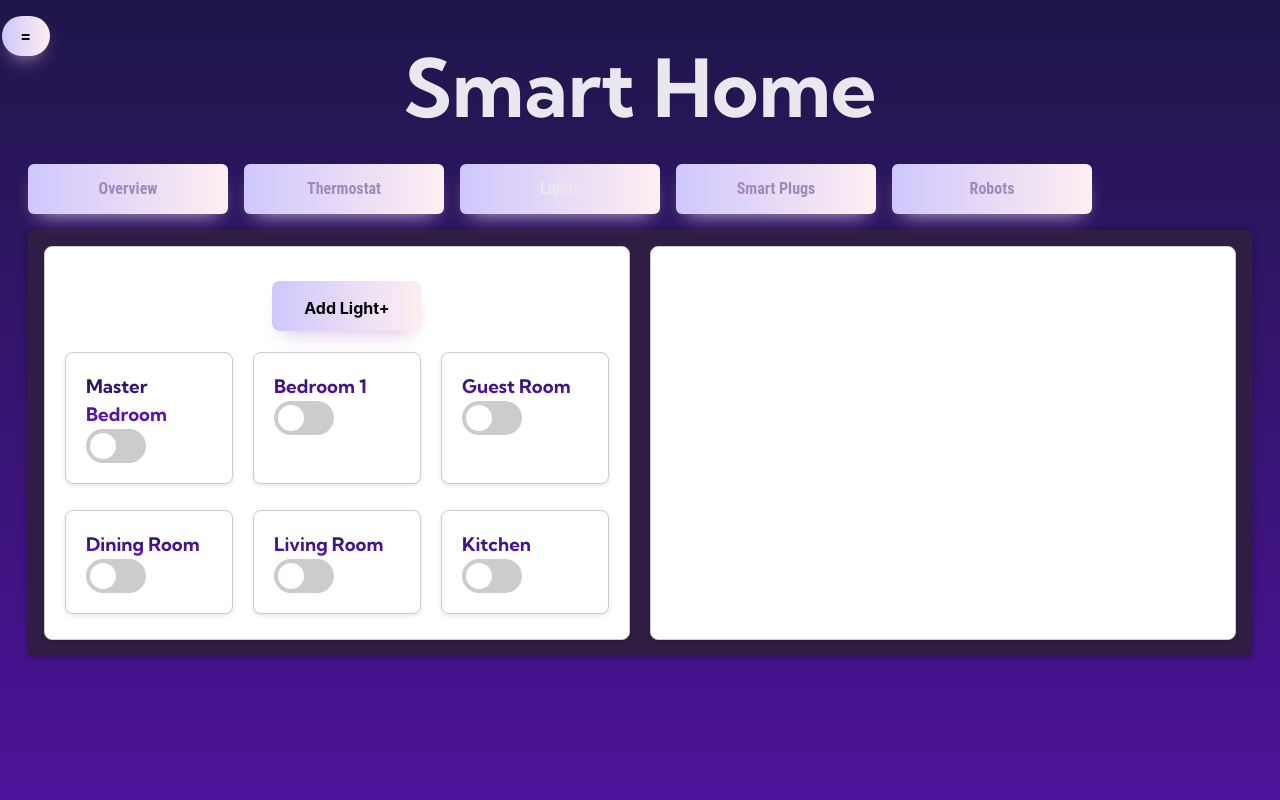
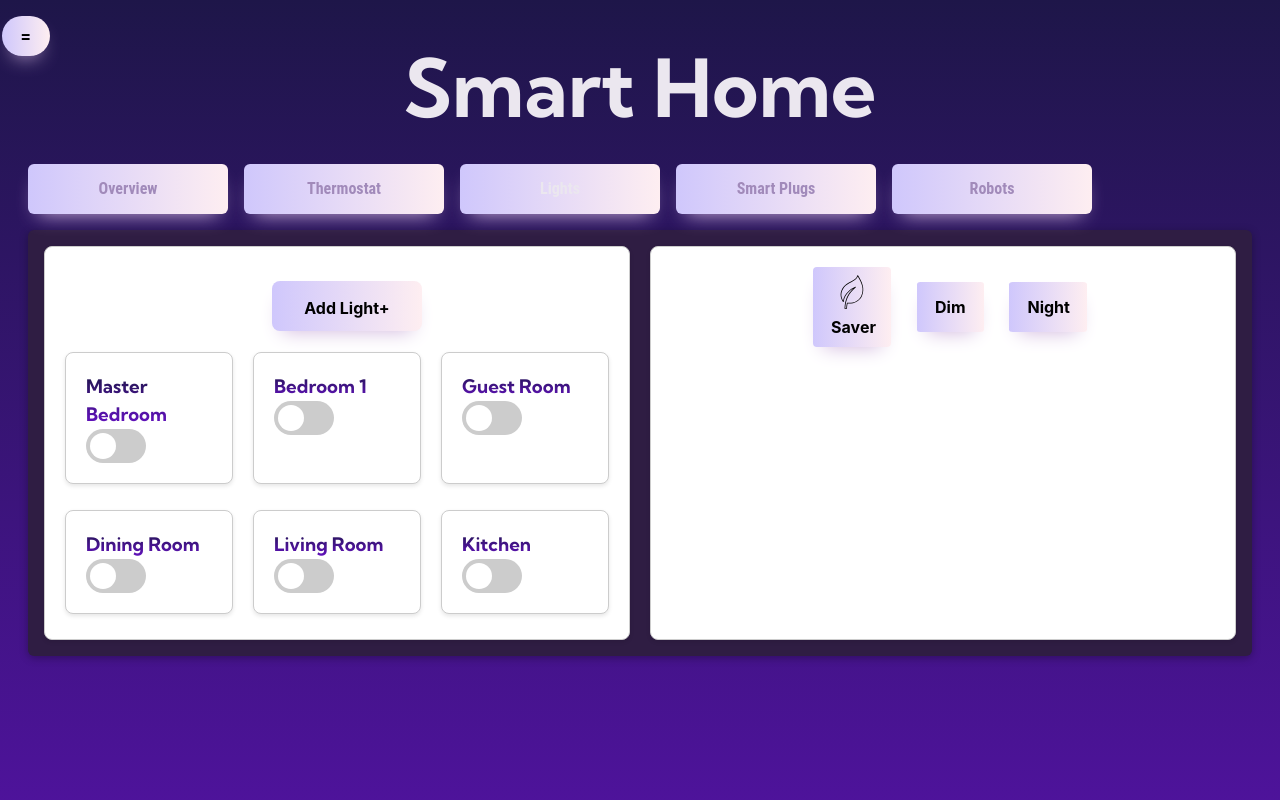
Before and after one commit to ChronicleWolfVR/Group7SoftwareEng, a React (Vite) app: page /home in a window 1280 px wide. Both pictures are taken after a click on the button "Lights". Shown: the top 800 px of the page. Built offline with nearby package versions, Linux system fonts and the light colour scheme.

Commit message:
Added second buttons and leaf to the second card

```diff
--- a/src/components/HomePage/Lights/Lights.css
+++ b/src/components/HomePage/Lights/Lights.css
@@ -128,3 +128,21 @@
     border-radius: 4px;
     width: calc(100% - 24px); /* Adjust width to fit within the container */
   }
+
+  .light-presets{
+    display: flex;
+    justify-content: space-between;
+    gap: 10%;
+  }
+
+  .saver, .dim, .night{
+    border-radius: 5% ;
+    min-height: fit-content;
+    width: 30%;
+  }
+
+  .saver img{
+    width: 100%;
+    height:100%;
+    border-radius: 5%;
+  }
--- a/src/components/HomePage/Lights/Lights.jsx
+++ b/src/components/HomePage/Lights/Lights.jsx
@@ -1,6 +1,7 @@
 import React, { useState } from "react";
 import "./Lights.css";
 import Modal from "../Thermostat/Modal/Modal";
+import leaf from "./leaf-1531.svg";
 
 const Lights = () => {
   const [lights, setLights] = useState([
@@ -70,11 +71,20 @@ const Lights = () => {
             ))}
           </div>
         </div>
-        <div className="lightcard"> </div>
+        <div className="lightcard">
+          <div className="light-presets">
+            <button className="saver">
+              <img src={leaf} alt="saver" />
+              Saver</button>
+            <button className="dim">Dim</button>
+            <button className="night">Night</button>
+          </div>
+        </div>
       </div>
 
       <Modal isOpen={isModalOpen} onClose={handleCloseModal}>
-        <input className="light-input"
+        <input
+          className="light-input"
           type="text"
           value={newLightName}
           onChange={(e) => setNewLightName(e.target.value)}
```
Also changed, not shown: src/components/HomePage/Lights/leaf-1531.svg (added).
